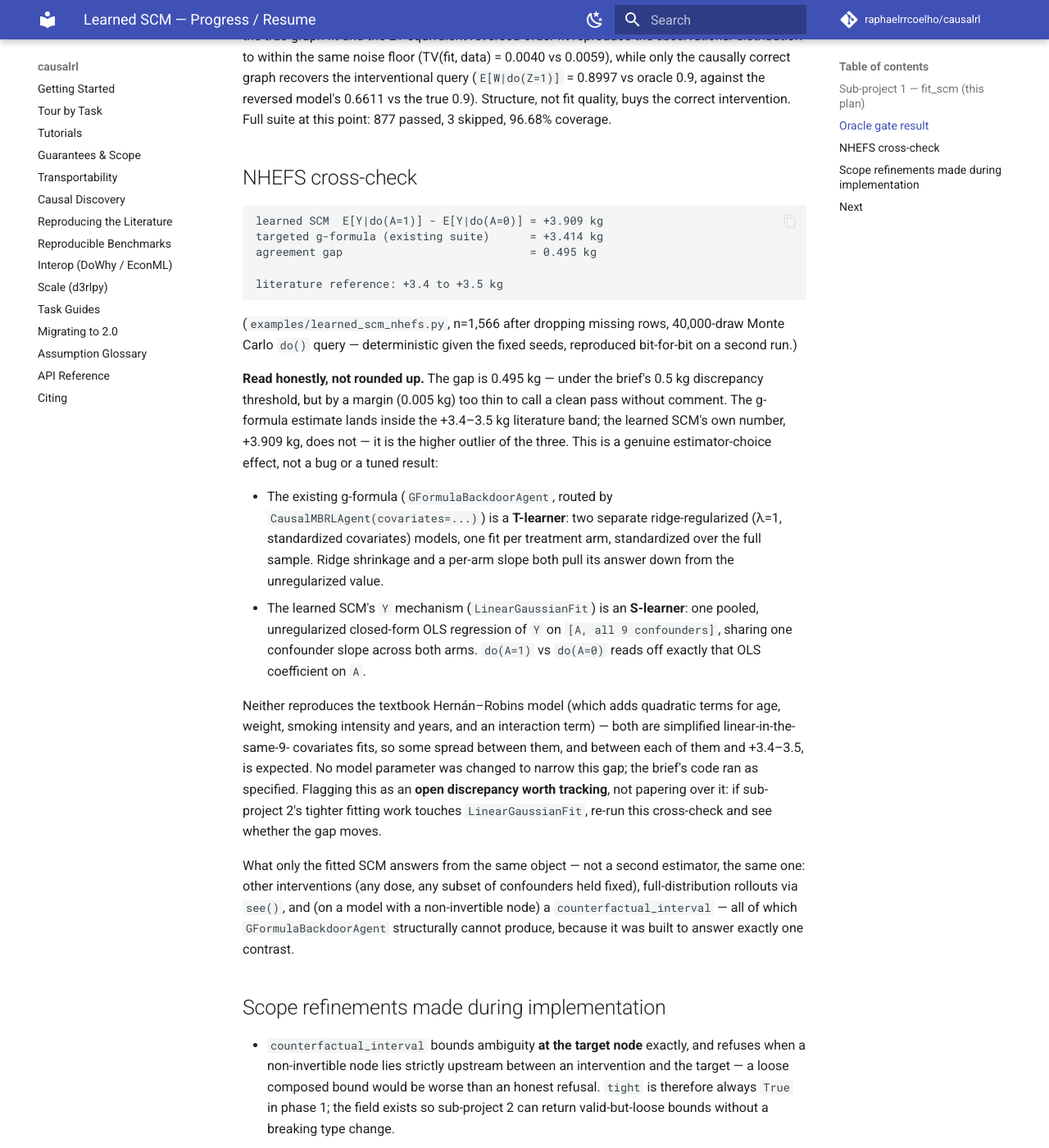
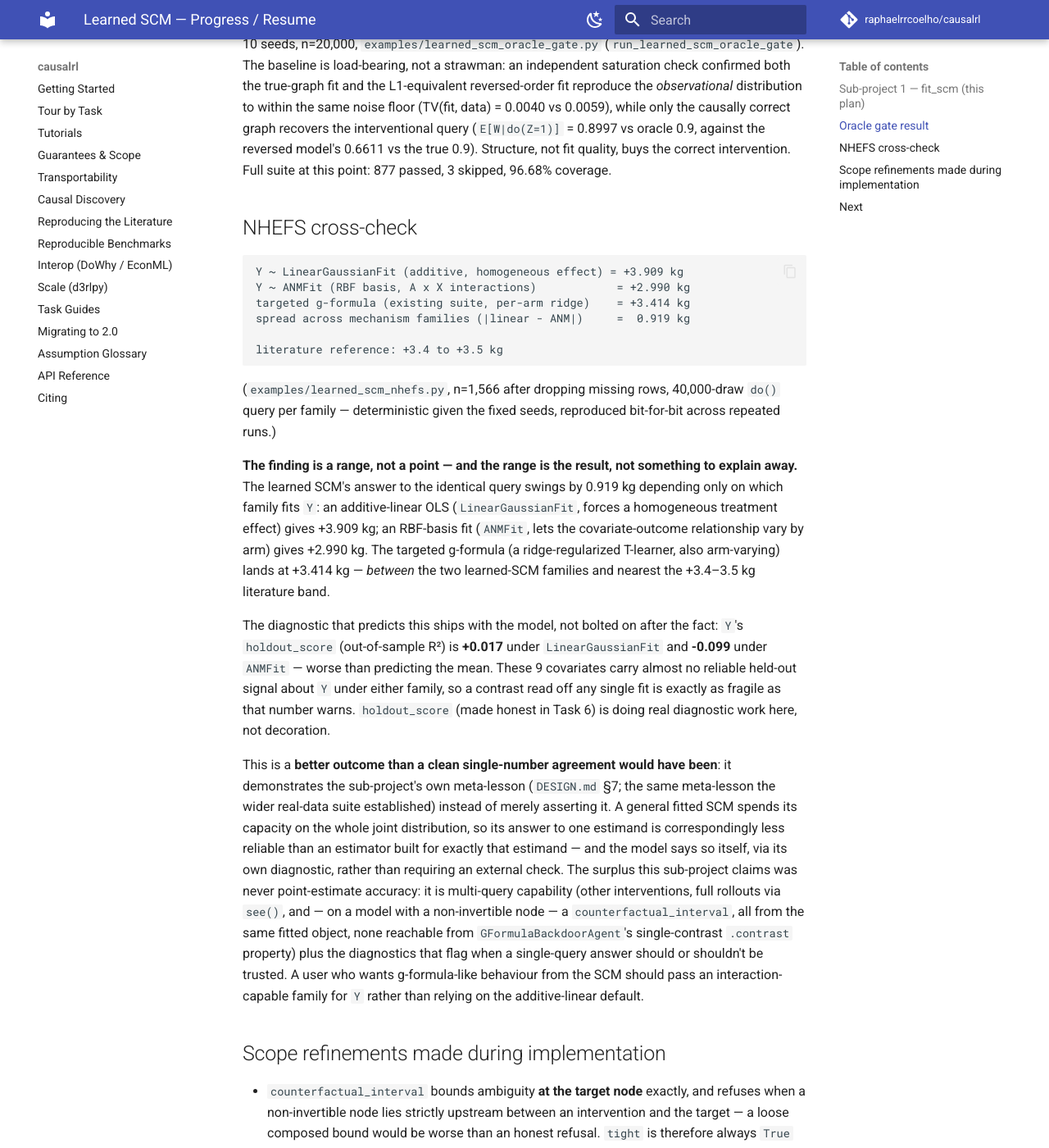
Before and after one commit to raphaelrrcoelho/causalrl, an MkDocs documentation site: the page built from docs/learned_scm/PROGRESS.md, in a window 1280 px wide and 1400 px high, scrolled down 1320 px. Shown: the whole window at 82% size. Built offline with MkDocs 1.6.1 and Material for MkDocs 9.7.7, drawn with Linux system fonts in a browser that asks for light colours; comment, search, counter and statistics services are not loaded; some of the changed text lies outside the part shown.

Commit message:
fix(learned-scm): surface mechanism-family sensitivity in the NHEFS cross-check
The single-number reading (learned SCM vs g-formula, 0.495 kg gap) understated what was actually
happening: the learned SCM's answer swings ~0.9 kg between an additive-linear Y mechanism and an
RBF-basis one, and the targeted g-formula sits between the two, nearest the literature value. Fit
Y both ways, print the range and the spread explicitly, and surface Y's holdout score (0.017 /
-0.099) as the diagnostic that predicts the instability. Demonstrates the sub-project's own
meta-lesson instead of asserting it. No library code changed.

````diff
--- a/docs/learned_scm/PROGRESS.md
+++ b/docs/learned_scm/PROGRESS.md
@@ -21,7 +21,7 @@ tasks verify locally first; CI is still the final gate before anything is called
 | `fit_scm_mec` | GO — Task 7, review clean |
 | `counterfactual_interval` | GO — Task 8, review clean after 1 fix round |
 | oracle kill gate | GO — `causal=0.0037 correlational=0.2394 gap=+0.2357 passed=True` |
-| NHEFS cross-check | GO — learned SCM +3.909 kg vs g-formula +3.414 kg, gap 0.495 kg (just under the 0.5 kg flag line; see below) |
+| NHEFS cross-check | GO — mechanism-family range [+2.990, +3.909] kg contains the targeted g-formula (+3.414 kg, nearest the literature band); the range itself, not a single number, is the finding (see below) |
 
 Every task 1–10 is complete with its review clean (`.superpowers/sdd/2026-08-01-fit-scm/progress.md`
 is the ledger). Task 9 (lazy top-level exports of `fit_scm`, `orient`, `fit_scm_mec`,
@@ -46,42 +46,43 @@ Full suite at this point: 877 passed, 3 skipped, 96.68% coverage.
 ## NHEFS cross-check
 
 ```
-learned SCM  E[Y|do(A=1)] - E[Y|do(A=0)] = +3.909 kg
-targeted g-formula (existing suite)      = +3.414 kg
-agreement gap                            = 0.495 kg
+Y ~ LinearGaussianFit (additive, homogeneous effect) = +3.909 kg
+Y ~ ANMFit (RBF basis, A x X interactions)            = +2.990 kg
+targeted g-formula (existing suite, per-arm ridge)    = +3.414 kg
+spread across mechanism families (|linear - ANM|)     =  0.919 kg
 
 literature reference: +3.4 to +3.5 kg
 ```
 
-(`examples/learned_scm_nhefs.py`, n=1,566 after dropping missing rows, 40,000-draw Monte Carlo
-`do()` query — deterministic given the fixed seeds, reproduced bit-for-bit on a second run.)
+(`examples/learned_scm_nhefs.py`, n=1,566 after dropping missing rows, 40,000-draw `do()` query per
+family — deterministic given the fixed seeds, reproduced bit-for-bit across repeated runs.)
 
-**Read honestly, not rounded up.** The gap is 0.495 kg — under the brief's 0.5 kg discrepancy
-threshold, but by a margin (0.005 kg) too thin to call a clean pass without comment. The g-formula estimate lands
-inside the +3.4–3.5 kg literature band; the learned SCM's own number, +3.909 kg, does not — it is
-the higher outlier of the three. This is a genuine estimator-choice effect, not a bug or a tuned
-result:
+**The finding is a range, not a point — and the range is the result, not something to explain away.**
+The learned SCM's answer to the identical query swings by 0.919 kg depending only on which family
+fits `Y`: an additive-linear OLS (`LinearGaussianFit`, forces a homogeneous treatment effect) gives
++3.909 kg; an RBF-basis fit (`ANMFit`, lets the covariate-outcome relationship vary by arm) gives
++2.990 kg. The targeted g-formula (a ridge-regularized T-learner, also arm-varying) lands at
++3.414 kg — *between* the two learned-SCM families and nearest the +3.4–3.5 kg literature band.
 
-- The existing g-formula (`GFormulaBackdoorAgent`, routed by `CausalMBRLAgent(covariates=...)`) is a
-  **T-learner**: two separate ridge-regularized (λ=1, standardized covariates) models, one fit per
-  treatment arm, standardized over the full sample. Ridge shrinkage and a per-arm slope both pull
-  its answer down from the unregularized value.
-- The learned SCM's `Y` mechanism (`LinearGaussianFit`) is an **S-learner**: one pooled, unregularized
-  closed-form OLS regression of `Y` on `[A, all 9 confounders]`, sharing one confounder slope across
-  both arms. `do(A=1)` vs `do(A=0)` reads off exactly that OLS coefficient on `A`.
+The diagnostic that predicts this ships with the model, not bolted on after the fact: `Y`'s
+`holdout_score` (out-of-sample R²) is **+0.017** under `LinearGaussianFit` and **-0.099** under
+`ANMFit` — worse than predicting the mean. These 9 covariates carry almost no reliable held-out
+signal about `Y` under either family, so a contrast read off any single fit is exactly as fragile as
+that number warns. `holdout_score` (made honest in Task 6) is doing real diagnostic work here, not
+decoration.
 
-Neither reproduces the textbook Hernán–Robins model (which adds quadratic terms for age, weight,
-smoking intensity and years, and an interaction term) — both are simplified linear-in-the-same-9-
-covariates fits, so some spread between them, and between each of them and +3.4–3.5, is expected. No
-model parameter was changed to narrow this gap; the brief's code ran as specified. Flagging this as
-an **open discrepancy worth tracking**, not papering over it: if sub-project 2's tighter fitting work
-touches `LinearGaussianFit`, re-run this cross-check and see whether the gap moves.
-
-What only the fitted SCM answers from the same object — not a second estimator, the same one:
-other interventions (any dose, any subset of confounders held fixed), full-distribution rollouts via
-`see()`, and (on a model with a non-invertible node) a `counterfactual_interval` — all of which
-`GFormulaBackdoorAgent` structurally cannot produce, because it was built to answer exactly one
-contrast.
+This is a **better outcome than a clean single-number agreement would have been**: it demonstrates
+the sub-project's own meta-lesson (`DESIGN.md` §7; the same meta-lesson the wider real-data suite
+established) instead of merely asserting it. A general fitted SCM spends its capacity on the whole
+joint distribution, so its answer to one estimand is correspondingly less reliable than an estimator
+built for exactly that estimand — and the model says so itself, via its own diagnostic, rather than
+requiring an external check. The surplus this sub-project claims was never point-estimate accuracy:
+it is multi-query capability (other interventions, full rollouts via `see()`, and — on a model with a
+non-invertible node — a `counterfactual_interval`, all from the same fitted object, none reachable
+from `GFormulaBackdoorAgent`'s single-contrast `.contrast` property) plus the diagnostics that flag
+when a single-query answer should or shouldn't be trusted. A user who wants g-formula-like behaviour
+from the SCM should pass an interaction-capable family for `Y` rather than relying on the
+additive-linear default.
 
 ## Scope refinements made during implementation
 
````
Also changed, not shown: 1 other file.
